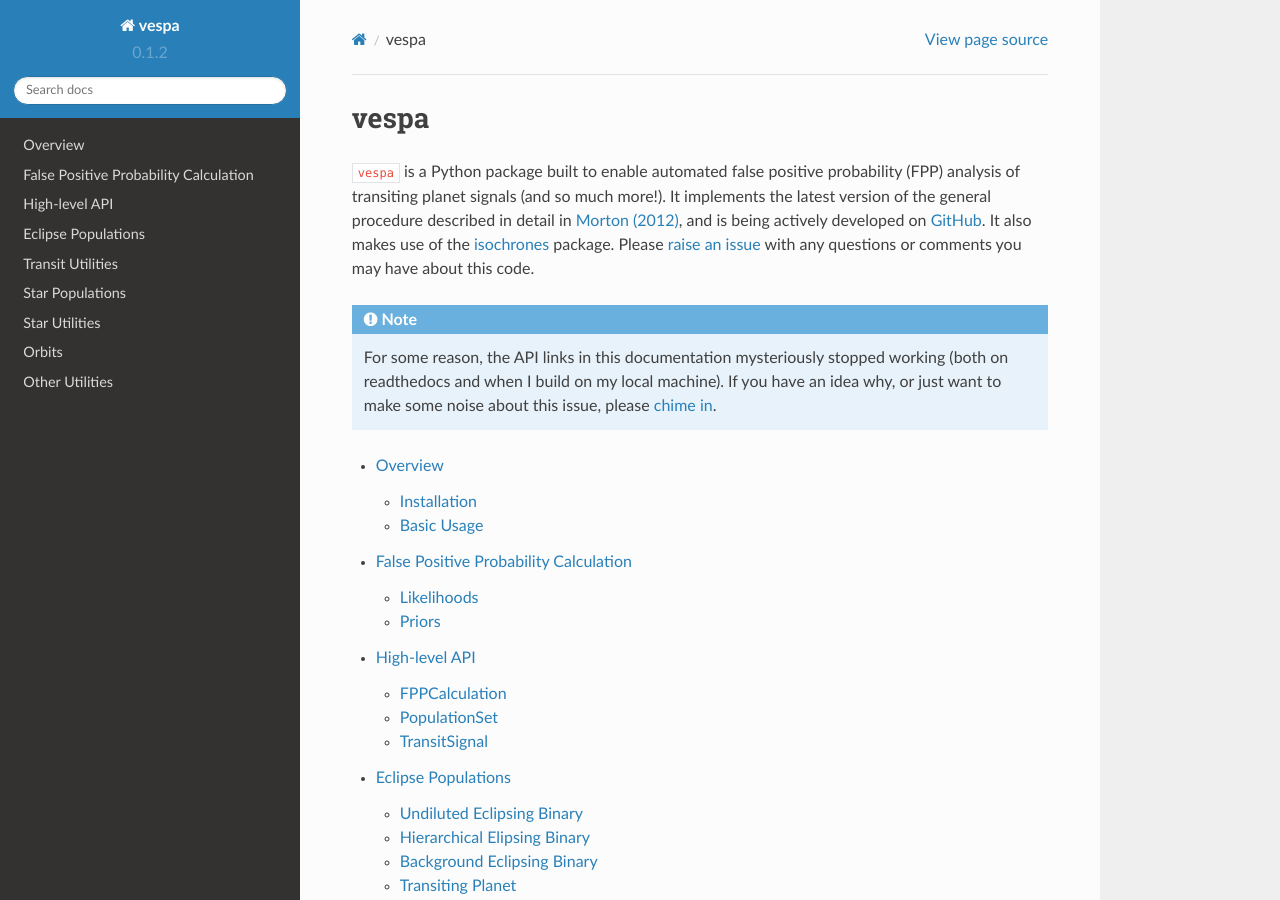
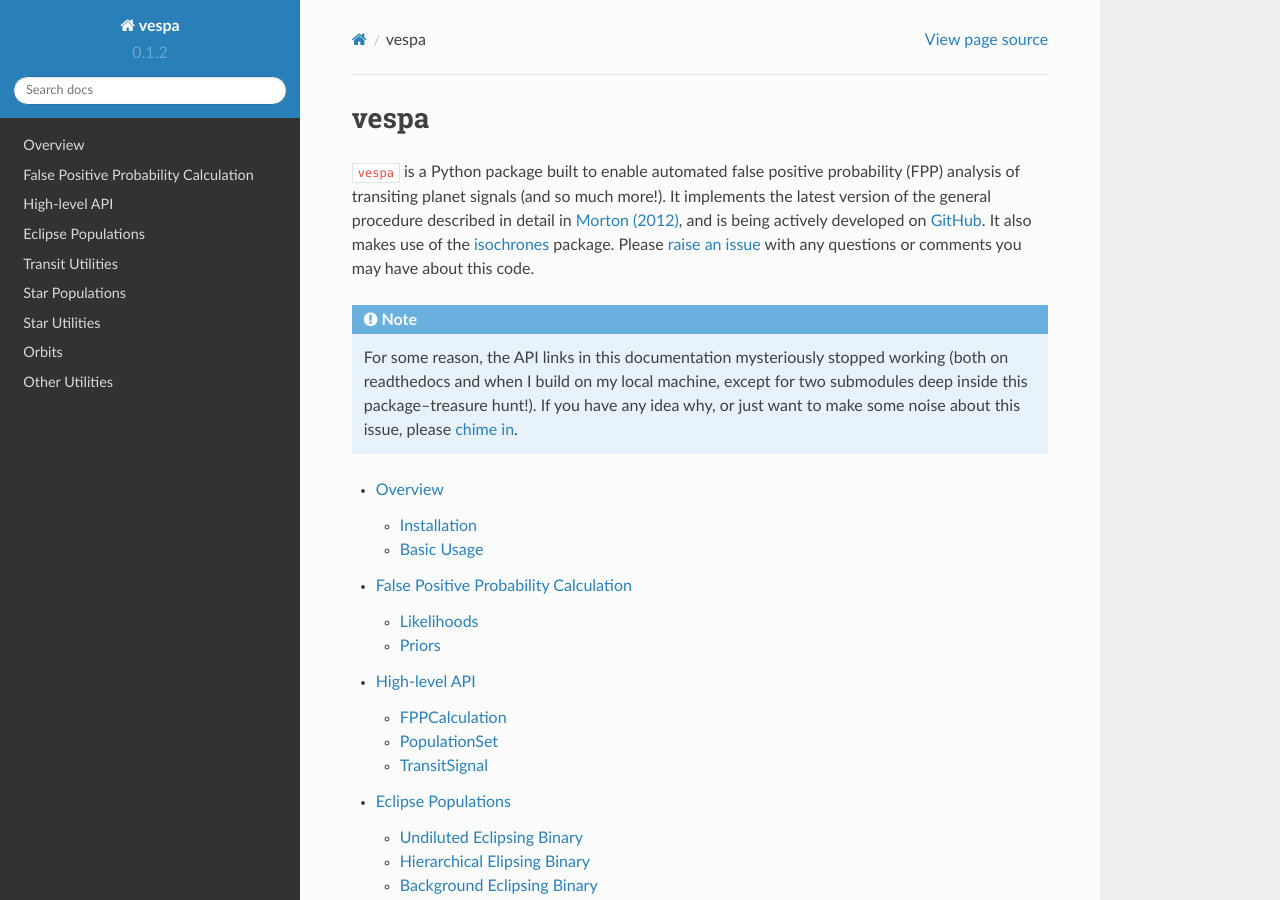
Before and after one commit to timothydmorton/VESPA, a Sphinx documentation site: the page built from docs/index.rst, in a window 1280 px wide and 900 px high. Built offline with Sphinx 7.4.7 and the Read the Docs theme 2.0.0, drawn with Linux system fonts in a browser that asks for light colours.

Commit message:
edited note

```diff
--- a/docs/index.rst
+++ b/docs/index.rst
@@ -16,9 +16,10 @@ any questions or comments you may have about this code.
 
    For some reason, the API links in this documentation mysteriously
    stopped working (both on readthedocs and when I build on my local
-   machine).  If you have an idea why, or just want to make some noise
-   about this issue, please
-   `chime in <https://github.com/sphinx-doc/sphinx/issues/1803>`_.
+   machine, except for two submodules deep inside this
+   package--treasure hunt!).  If you have any idea why, or just want to
+   make some noise about this issue, please `chime in
+   <https://github.com/sphinx-doc/sphinx/issues/1803>`_.
 
 
 .. toctree::
```
